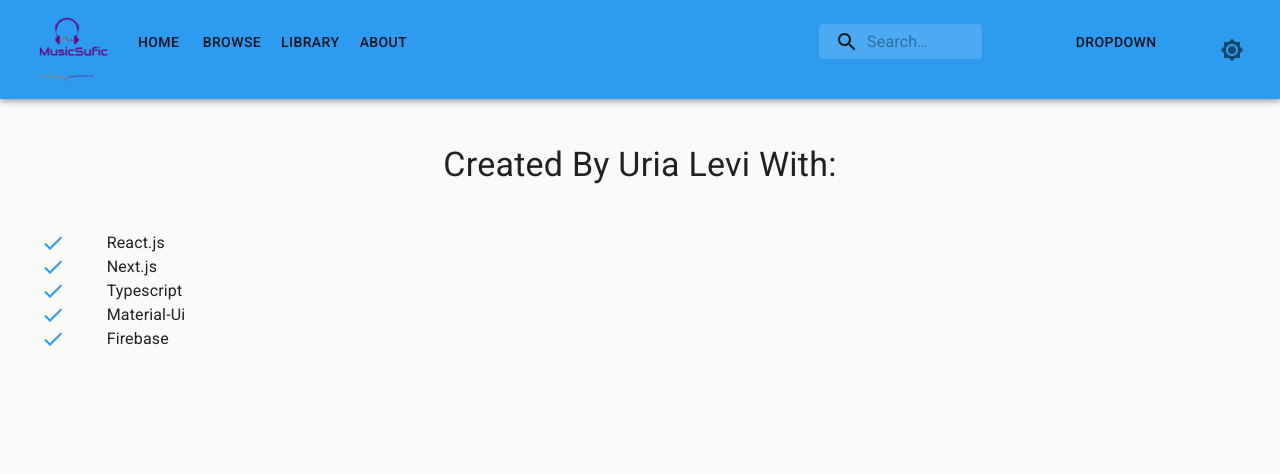
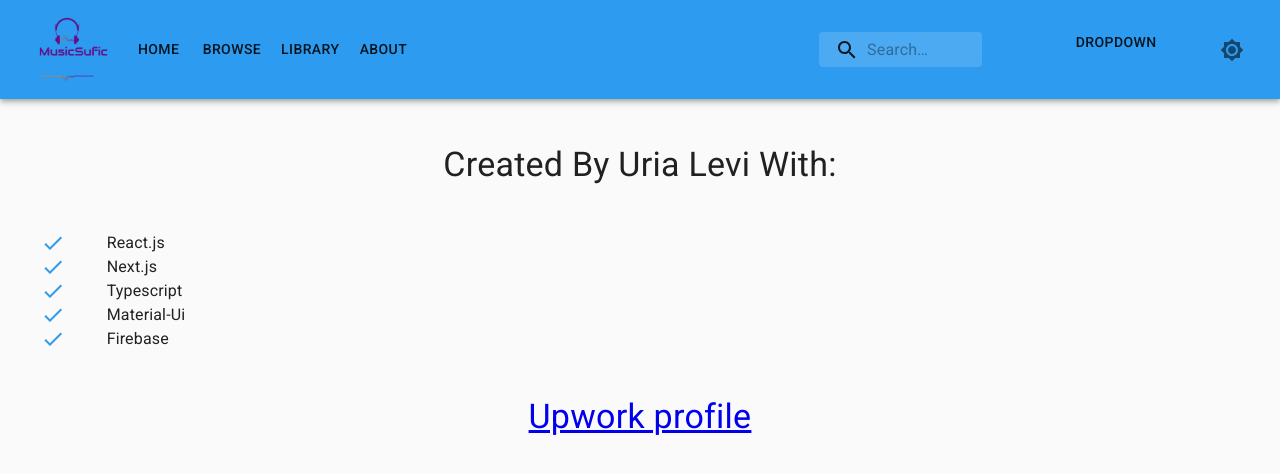
Before and after one commit to ulevi92/mui-next, a Next.js app: page /about in a window 1280 px wide. Shown: the top 474 px of the page. Built offline with nearby package versions, Linux system fonts and the light colour scheme.

Commit message:
Changed Navbar style

```diff
--- a/components/navbar/Dropdown.tsx
+++ b/components/navbar/Dropdown.tsx
@@ -3,12 +3,14 @@ import Link from "next/link";
 
 import { Button } from "@material-ui/core";
 
-import { dropdownStyles } from "../../theme/theme";
+import { useDropdownStyles } from "../../theme/theme";
 
 const Dropdown: FC = () => {
   const [active, setActive] = useState(false);
 
   const menuRef = useRef<HTMLUListElement>(null);
+
+  const classes = useDropdownStyles();
 
   useEffect(() => {
     window.addEventListener("click", () => setActive(false));
@@ -24,9 +26,7 @@ const Dropdown: FC = () => {
   return (
     <>
       <Button onClick={onButtonClick}>Dropdown</Button>
-      <ul ref={menuRef}>
-
-      </ul>
+      <ul ref={menuRef}></ul>
     </>
   );
 };
--- a/components/navbar/Navbar.helper.tsx
+++ b/components/navbar/Navbar.helper.tsx
@@ -53,7 +53,7 @@ const RenderMenu: FC = () => {
   );
 
   const renderButtons = !store.logged ? (
-    <Grid item container>
+    <>
       <Grid item md={8}>
         {LoggedButtons}
       </Grid>
@@ -64,10 +64,9 @@ const RenderMenu: FC = () => {
       <Grid item md={1}>
         <Dropdown />
       </Grid>
-    </Grid>
+    </>
   ) : (
-    <Grid item container>
-      <Grid item container>
+    <>
       <Grid item md={5} />
       <Grid item md={5}>
         {centerButtons}
@@ -75,8 +74,7 @@ const RenderMenu: FC = () => {
       <Grid item md={2}>
         {notLoggedButtons}
       </Grid>
-      </Grid>
-    </Grid>
+    </>
   );
 
   return <>{renderButtons}</>;
--- a/components/navbar/Navbar.tsx
+++ b/components/navbar/Navbar.tsx
@@ -1,8 +1,7 @@
 import router from "next/router";
 import Image from "next/image";
 
-//import styles
-import { useStyles } from "../../theme/theme";
+import { useNavbarStyles } from "../../theme/theme";
 
 //import material-ui
 import {
@@ -11,6 +10,7 @@ import {
   IconButton,
   Toolbar,
   makeStyles,
+  Button,
 } from "@material-ui/core";
 //import material-ui icons
 
@@ -23,17 +23,12 @@ import { useStore } from "../../hooks/StoreContext";
 //import components
 import RenderMenu from "./Navbar.helper";
 
-const useNavStyles = makeStyles((theme) => ({
-  offset: theme.mixins.toolbar,
-}));
-
 const Navbar = () => {
   //contexts
   const store = useStore();
 
   //styles
-  const classes = useStyles();
-  const navClasses = useNavStyles();
+  const classes = useNavbarStyles();
 
   //handle onClick
   const onLogoClick = () => router.push("/");
@@ -57,14 +52,10 @@ const Navbar = () => {
             </IconButton>
           </Grid>
 
-          <Grid container alignItems="center" md={10}>
-            <Grid item md={12}>
-              <RenderMenu />
-            </Grid>
-            {/* <Grid item md={1}>
-              <Dropdown />
-            </Grid> */}
+          <Grid item container md={10} alignItems="center">
+            <RenderMenu />
           </Grid>
+
           <Grid item md={1} className={classes.iconBox}>
             <IconButton onClick={onIconClick} className={classes.icon}>
               {store.darkMode ? <Brightness4Icon /> : <Brightness7Icon />}
@@ -72,7 +63,7 @@ const Navbar = () => {
           </Grid>
         </Toolbar>
       </AppBar>
-      <div className={navClasses.offset} />
+      <div className={classes.offset} />
     </Grid>
   );
 };
--- a/pages/about.tsx
+++ b/pages/about.tsx
@@ -1,3 +1,5 @@
+import Link from "next/link";
+
 import { useAboutStyles } from "../theme/theme";
 import { Grid, SvgIcon, Typography } from "@material-ui/core";
 import CheckIcon from "@material-ui/icons/Check";
@@ -47,6 +49,14 @@ const About = () => {
           {renderCreatedList}
         </Grid>
       </Grid>
+      <Typography className={classes.h1} variant="h4">
+        <a
+          target="_blank"
+          href="https://www.upwork.com/o/profiles/users/~0184fa6042c85fa083/"
+        >
+          Upwork profile
+        </a>
+      </Typography>
     </>
   );
 };
--- a/theme/theme.ts
+++ b/theme/theme.ts
@@ -34,13 +34,6 @@ const darkTheme = createMuiTheme({
 
 // makeStyle = create classes styles
 const useStyles = makeStyles({
-  iconBox: {
-    textAlign: "end",
-  },
-  icon: {
-    transition: "all 0.35s ease-in-out",
-  },
-
   btn: {
     borderRadius: 0,
   },
@@ -81,7 +74,20 @@ const useAboutStyles = makeStyles({
   },
 });
 
-const useNavbarStyles = makeStyles({});
+const useNavbarStyles = makeStyles((theme) => ({
+  offset: theme.mixins.toolbar,
+  container: {
+    alignItems: "center",
+  },
+
+  iconBox: {
+    textAlign: "end",
+  },
+
+  icon: {
+    transition: "all 0.35s ease-in-out",
+  },
+}));
 
 const useDropdownStyles = makeStyles((theme) => ({
   dropdownList: {
@@ -162,6 +168,7 @@ export {
   theme,
   darkTheme,
   useStyles,
+  useNavbarStyles,
   useAboutStyles,
   useDropdownStyles,
   useNotLoggedStyle,
```
Lines whose indentation alone changed are shown as unchanged.
